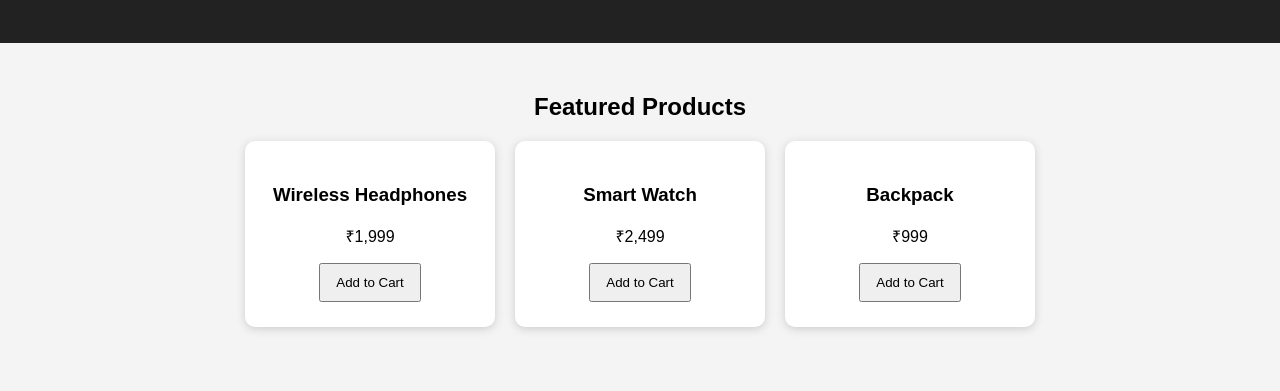
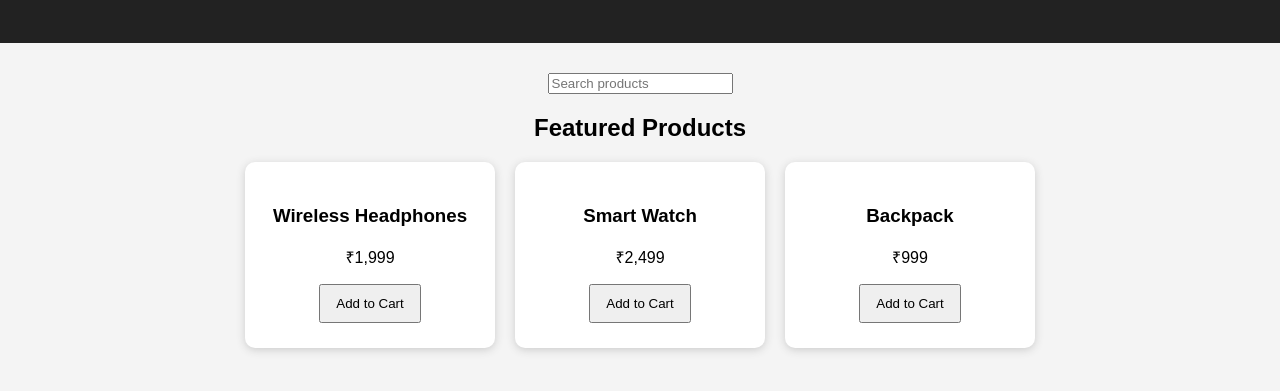
Before and after one commit to Nupurr8/E-Commerce-Application, a plain HTML site: page index.html in a window 1280 px wide. Shown: the part 131-522 px from the top of the page. Drawn offline with Linux system fonts and the light colour scheme.

Commit message:
Added product search feature

```diff
--- a/index.html
+++ b/index.html
@@ -12,6 +12,7 @@
     </header>
 
     <main>
+        <input type="text" placeholder="Search products">
         <h2>Featured Products</h2>
 
         <div class="products">
```
